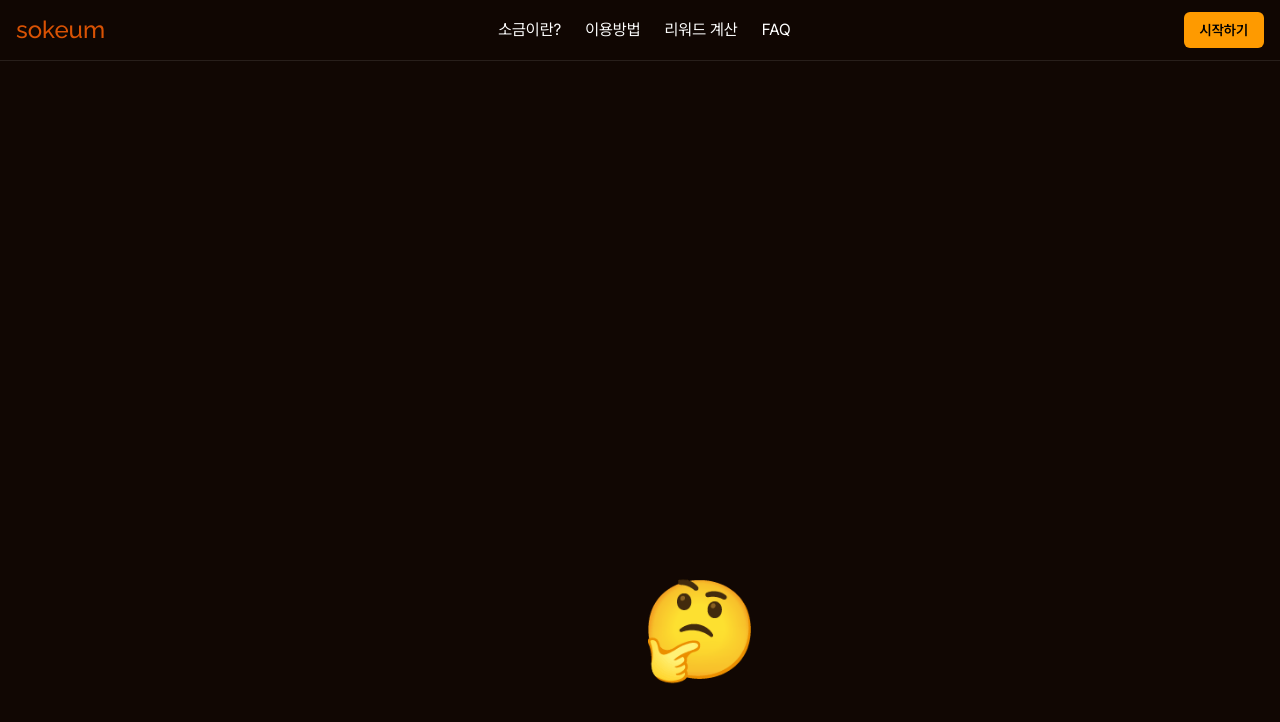
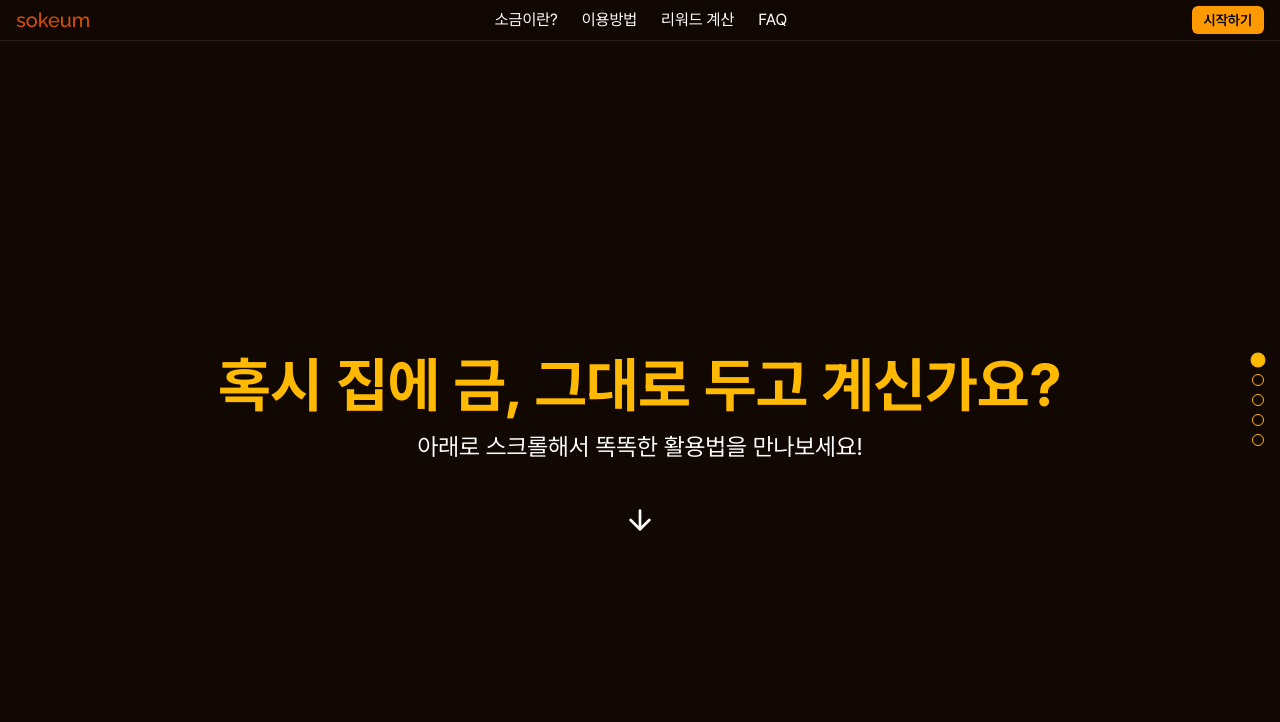
Before and after one commit to keumbang-dev/sokeum, a Next.js app: page /newone in a window 1280 px wide. Shown: the top 722 px of the page. Built offline with nearby package versions, Linux system fonts and the light colour scheme; no server answers.

Commit message:
페이지 구조 개선 및 스크롤 가이드 추가; 헤더 높이 조정 및 SokeumLogo 크기 변경, IntroScrollAnimation 컴포넌트의 애니메이션 조정

```diff
--- a/src/app/newone/components/Header.tsx
+++ b/src/app/newone/components/Header.tsx
@@ -6,9 +6,9 @@ export const Header = () => {
   // Simplified Header for this example - Adapt navigation if needed
   return (
     <header className="sticky top-0 z-50 w-full bg-[#110703]/90 backdrop-blur-md border-b border-white/10">
-      <div className="container mx-auto flex items-center justify-between h-15 px-4">
+      <div className="container mx-auto flex items-center justify-between h-10 px-4">
         {/* Placeholder Logo */}
-        <SokeumLogo size="small" />
+        <SokeumLogo size="xsmall" />
         <nav className="hidden md:flex items-center space-x-6">
           <a href="#section-benefits" className="text-white hover:text-amber-400 transition-colors">
             소금이란?
@@ -23,7 +23,7 @@ export const Header = () => {
             FAQ
           </a>
         </nav>
-        <button className="bg-amber-500 hover:bg-amber-600 text-black font-semibold py-2 px-4 rounded-md text-sm transition-colors">
+        <button className="bg-amber-500 hover:bg-amber-600 text-black font-semibold py-1 px-3 rounded-md text-sm transition-colors">
           시작하기
         </button>
       </div>
--- a/src/app/newone/components/IntroScrollAnimation.tsx
+++ b/src/app/newone/components/IntroScrollAnimation.tsx
@@ -2,12 +2,13 @@
 
 import React, { useRef } from "react";
 import { motion, useScroll, useTransform, MotionStyle } from "framer-motion";
+import { ArrowDown } from "lucide-react";
 
 // 말풍선 컴포넌트 (스타일링은 Tailwind 사용)
 const SpeechBubble = ({ text, style }: { text: string; style: MotionStyle }) => (
   <motion.div
     style={style}
-    className="absolute bg-white text-gray-800 p-4 md:p-8 rounded-lg shadow-md max-w-[200px] md:max-w-xs text-center text-base md:text-xl"
+    className="absolute bg-white text-gray-800 p-3 md:p-8 rounded-lg shadow-md max-w-[160px] md:max-w-xs text-center text-sm md:text-xl"
   >
     {text}
     {/* 꼬리 부분 (간단한 삼각형) */}
@@ -22,24 +23,37 @@ export const IntroScrollAnimation = () => {
     offset: ["start start", "end end"],
   });
 
-  // --- 애니메이션 단계별 설정 (0 ~ 1) ---
-  const characterXRange = [-1, 0.2, 0.4, 0.6, 0.7, 1]; // 캐릭터 X 위치 변경 시점
-  const bubble1Range = [0.05, 0.2]; // 말풍선 1 표시 구간
-  const bubble2Range = [0.25, 0.4]; // 말풍선 2 표시 구간
-  const bubble3Range = [0.45, 0.6]; // 말풍선 3 표시 구간
-  const popRange = [0.6, 0.65]; // 말풍선 터지는 구간
-  const finalRevealRange = [0.7, 0.9]; // 최종 메시지 표시 구간
-  const characterFadeOutRange = [0.8, 1]; // 캐릭터 사라지는 구간
+  // --- Initial Prompt Animation --- (Visible only at the very top)
+  const initialPromptOpacity = useTransform(scrollYProgress, [0, 0.02], [1, 0]);
+  const initialArrowY = useTransform(scrollYProgress, [0, 0.02], [0, -20]); // Move arrow up slightly on scroll
 
-  // 캐릭터 상태 (🤔 -> ✨)
-  const thinkingOpacity = useTransform(scrollYProgress, [0, 0.6, 0.65], [1, 1, 0]);
+  // --- Adjust existing animation ranges to start slightly later ---
+  const animationStartOffset = 0.05; // Start animations after a small scroll
+
+  const bubble1Range = [0.05, 0.2].map((p) => p * (1 - animationStartOffset) + animationStartOffset);
+  const bubble2Range = [0.25, 0.4].map((p) => p * (1 - animationStartOffset) + animationStartOffset);
+  const bubble3Range = [0.45, 0.6].map((p) => p * (1 - animationStartOffset) + animationStartOffset);
+  const popRange = [0.6, 0.65].map((p) => p * (1 - animationStartOffset) + animationStartOffset);
+  const finalRevealRange = [0.7, 0.9].map((p) => p * (1 - animationStartOffset) + animationStartOffset);
+  const characterFadeOutRange = [0.8, 1].map((p) => p * (1 - animationStartOffset) + animationStartOffset);
+
+  // --- Existing Animations (Outputs based on adjusted ranges) ---
+  // Ensure these start fading in AFTER the initial prompt fades out
+  const mainContentOpacity = useTransform(
+    scrollYProgress,
+    [0, animationStartOffset * 0.8, animationStartOffset],
+    [0, 0, 1]
+  );
+
+  // Character state (Fade in after prompt fades out)
+  const thinkingOpacity = useTransform(scrollYProgress, [animationStartOffset, popRange[0], popRange[1]], [1, 1, 0]);
   const ahaOpacity = useTransform(
     scrollYProgress,
-    [0.6, 0.65, characterFadeOutRange[0], characterFadeOutRange[1]],
+    [popRange[0], popRange[1], characterFadeOutRange[0], characterFadeOutRange[1]],
     [0, 1, 1, 0]
   );
 
-  // 말풍선 1 애니메이션
+  // Bubbles (Fade in after prompt fades out)
   const bubble1Opacity = useTransform(
     scrollYProgress,
     [bubble1Range[0] - 0.02, bubble1Range[0], bubble1Range[1], popRange[0]],
@@ -50,7 +64,7 @@ export const IntroScrollAnimation = () => {
     [bubble1Range[0] - 0.02, bubble1Range[0], popRange[0], popRange[1]],
     [0.5, 1, 1, 0]
   );
-  const bubble1Y = useTransform(scrollYProgress, [bubble1Range[0], bubble1Range[1]], ["-10%", "-15%"]); // 약간 위로 이동
+  const bubble1Y = useTransform(scrollYProgress, [bubble1Range[0], bubble1Range[1]], ["-10%", "-15%"]);
 
   // 말풍선 2 애니메이션
   const bubble2Opacity = useTransform(
@@ -78,7 +92,7 @@ export const IntroScrollAnimation = () => {
   );
   const bubble3Y = useTransform(scrollYProgress, [bubble3Range[0], bubble3Range[1]], ["-10%", "-15%"]);
 
-  // 최종 메시지 애니메이션
+  // Final message (Fade in based on adjusted range)
   const finalOpacity = useTransform(
     scrollYProgress,
     [finalRevealRange[0] - 0.05, finalRevealRange[0], finalRevealRange[1]],
@@ -86,49 +100,64 @@ export const IntroScrollAnimation = () => {
   );
   const finalScale = useTransform(scrollYProgress, [finalRevealRange[0] - 0.05, finalRevealRange[0]], [0.8, 1]);
 
-  // 배경 Opacity (기존 유지)
+  // Background Opacity (No change needed here usually)
   const backgroundOpacity = useTransform(scrollYProgress, [0, 0.9, 1], [1, 1, 0]);
 
   return (
     <div ref={targetRef} className="relative h-[900vh] w-full">
-      {" "}
-      {/* 높이 조절 */}
       <motion.div
         style={{ opacity: backgroundOpacity }}
-        className="sticky top-0 h-screen w-full overflow-hidden bg-[#110703] flex items-center justify-center"
+        className="sticky top-0 h-screen w-full overflow-hidden bg-[#110703] flex flex-col items-center justify-center"
       >
-        <div className="relative w-full h-full flex items-center justify-center">
-          {/* 캐릭터 */}
-          <motion.div className="absolute bottom-[35%] text-6xl md:text-8xl z-10">
-            <motion.span style={{ opacity: thinkingOpacity, position: "absolute", top: 0, left: 0 }}>🤔</motion.span>
+        {/* --- Initial Prompt Elements --- */}
+        <motion.div
+          style={{ opacity: initialPromptOpacity }}
+          className="absolute inset-0 flex flex-col items-center justify-center text-center z-20 pointer-events-none"
+        >
+          <h2 className="text-2xl md:text-6xl font-bold text-amber-400 mb-4">혹시 집에 금, 그대로 두고 계신가요?</h2>
+          <p className="text-base md:text-2xl text-white mb-8">아래로 스크롤해서 똑똑한 활용법을 만나보세요!</p>
+          <motion.div
+            style={{ y: initialArrowY }}
+            animate={{ y: [0, 10, 0] }} // Arrow bounce animation
+            transition={{ duration: 1.5, repeat: Infinity, ease: "easeInOut" }}
+          >
+            <ArrowDown className="w-8 h-8 text-white" />
+          </motion.div>
+        </motion.div>
+
+        {/* --- Main Animation Content (Fades in after scroll starts) --- */}
+        <motion.div
+          style={{ opacity: mainContentOpacity }} // Control overall opacity of the animation elements
+          className="relative w-full h-full flex items-center justify-center"
+        >
+          {/* Character */}
+          <motion.div className="absolute text-center bottom-[35%] text-6xl md:text-8xl z-10">
+            {/* Apply thinkingOpacity to the span directly */}
+            <motion.span style={{ opacity: thinkingOpacity }}>🤔</motion.span>
           </motion.div>
 
-          {/* 말풍선 1 */}
+          {/* Bubbles */}
           <SpeechBubble
             text="헤어졌는데 커플링 어쩌지.."
-            style={{ opacity: bubble1Opacity, scale: bubble1Scale, y: bubble1Y, x: "-60%", top: "35%" }}
+            style={{ opacity: bubble1Opacity, scale: bubble1Scale, y: bubble1Y, x: "-50%", top: "35%" }}
           />
-
-          {/* 말풍선 2 */}
           <SpeechBubble
             text="실물 금 투자를 해보고 싶은데.."
             style={{ opacity: bubble2Opacity, scale: bubble2Scale, y: bubble2Y, x: "0%", top: "30%" }}
           />
-
-          {/* 말풍선 3 */}
           <SpeechBubble
             text="집에 안 쓰는 귀금속이 있는데.."
-            style={{ opacity: bubble3Opacity, scale: bubble3Scale, y: bubble3Y, x: "60%", top: "35%" }}
+            style={{ opacity: bubble3Opacity, scale: bubble3Scale, y: bubble3Y, x: "50%", top: "35%" }}
           />
 
-          {/* 최종 메시지 */}
-          <motion.div style={{ opacity: finalOpacity, scale: finalScale }} className="absolute text-center px-8">
+          {/* Final Message */}
+          <motion.div style={{ opacity: finalOpacity, scale: finalScale }} className="absolute text-center px-8 z-10">
             <h1 className="text-4xl md:text-6xl lg:text-7xl font-bold text-white leading-tight bg-gradient-to-r from-amber-200 via-amber-400 to-amber-500 text-transparent bg-clip-text">
               소중한 당신의 금,
               <br /> 소금에 맡기세요
             </h1>
           </motion.div>
-        </div>
+        </motion.div>
       </motion.div>
     </div>
   );
--- /dev/null
+++ b/src/app/newone/components/ScrollGuide.tsx
@@ -0,0 +1,85 @@
+"use client";
+
+import React, { useState, useEffect, useCallback } from "react";
+
+interface Section {
+  id: string;
+  name: string;
+}
+
+interface ScrollGuideProps {
+  sections: Section[];
+}
+
+const ScrollGuide: React.FC<ScrollGuideProps> = ({ sections }) => {
+  const [activeSection, setActiveSection] = useState<string>(sections[0]?.id || "");
+
+  const handleScroll = useCallback(() => {
+    let currentSection = sections[0]?.id || "";
+    let minDistance = Infinity;
+
+    sections.forEach((section) => {
+      const element = document.getElementById(section.id);
+      if (element) {
+        const rect = element.getBoundingClientRect();
+        // Calculate the distance from the top of the viewport or center
+        // Element is considered active if its top is near the top of the viewport
+        const distance = Math.abs(rect.top);
+
+        // Or, consider active if the element takes up a significant portion of the viewport center
+        const viewportHeight = window.innerHeight;
+        const elementCenterY = rect.top + rect.height / 2;
+        const viewportCenterY = viewportHeight / 2;
+        const centerDistance = Math.abs(elementCenterY - viewportCenterY);
+
+        // Prioritize sections closest to the center, but also consider those near the top
+        // Adjust the weight or logic as needed
+        const effectiveDistance = Math.min(distance, centerDistance * 0.8); // Weight center proximity slightly more
+
+        if (rect.top <= viewportHeight * 0.5 && rect.bottom >= viewportHeight * 0.3) {
+          // Check if element is roughly in the middle part of the viewport
+          if (effectiveDistance < minDistance) {
+            minDistance = effectiveDistance;
+            currentSection = section.id;
+          }
+        }
+      }
+    });
+
+    setActiveSection(currentSection);
+  }, [sections]);
+
+  useEffect(() => {
+    window.addEventListener("scroll", handleScroll);
+    handleScroll(); // Initial check
+
+    return () => {
+      window.removeEventListener("scroll", handleScroll);
+    };
+  }, [handleScroll]);
+
+  const scrollToSection = (id: string) => {
+    const element = document.getElementById(id);
+    if (element) {
+      element.scrollIntoView({ behavior: "smooth", block: "start" });
+    }
+  };
+
+  return (
+    <div className="fixed right-4 top-1/2 transform -translate-y-1/2 z-50 hidden md:flex flex-col items-center space-y-2">
+      {sections.map((section) => (
+        <div key={section.id} className="relative flex items-center group">
+          <button
+            onClick={() => scrollToSection(section.id)}
+            className={`w-3 h-3 rounded-full border border-amber-400 transition-all duration-300 ease-in-out ${
+              activeSection === section.id ? "bg-amber-400 scale-125" : "bg-transparent hover:bg-amber-400/50"
+            }`}
+            aria-label={`Scroll to ${section.name}`}
+          />
+        </div>
+      ))}
+    </div>
+  );
+};
+
+export default ScrollGuide;
--- a/src/app/newone/page.tsx
+++ b/src/app/newone/page.tsx
@@ -31,14 +31,24 @@ import { Footer } from "@/app/newone/components/Footer";
 import ServiceIntroCard from "@/components/cards/ServiceIntroCard";
 import SokeumLogo from "@/components/ui/SokeumLogo";
 import ServiceInfo from "@/app/newone/components/ServiceInfo";
+import ScrollGuide from "@/app/newone/components/ScrollGuide";
 
 // --- Component Imports (Placeholders for actual components if separated) ---
 // import Header from '@/components/layout/Header'; // Assuming Header is adapted for this page or a new one is made
 // import Footer from '@/components/layout/Footer'; // Assuming Footer is adapted
 
+// Define sections for the guide
+const sections = [
+  { id: "intro", name: "인트로" },
+  { id: "benefits", name: "핵심 혜택" },
+  { id: "hero", name: "금고 보관" },
+  { id: "faq", name: "자주 묻는 질문" },
+  { id: "about", name: "서비스 소개" },
+];
+
 // --- Main Page Component ---
 export default function NewLandingPage() {
-  const [showTrustInfo, setShowTrustInfo] = useState(false);
+  // Removed useState for showTrustInfo as ServiceInfo component handles it now
 
   // SEO Metadata (Example - Needs refinement based on actual deployment)
   // Note: Metadata should ideally be defined outside the client component
@@ -72,19 +82,30 @@ export default function NewLandingPage() {
   */
 
   return (
-    <div className="bg-[#110703] text-white">
+    <div className="bg-[#110703] text-white relative">
       {/* <HomePageTracker /> */} {/* Include if needed */}
       <Header /> {/* Use adapted/new Header */}
+      <ScrollGuide sections={sections} />
+      <div id="intro">
         <IntroScrollAnimation />
+      </div>
       <main>
+        <div id="benefits">
           <BenefitsSection />
+        </div>
+        <div id="hero">
           <HeroSection />
           <HowItWorksSection />
           <RewardSimulatorSection />
           <TestimonialsSection />
+        </div>
+        <div id="faq">
           <FaqSection />
+        </div>
+        <div id="about">
           <ServiceInfo />
           <FinalCtaSection />
+        </div>
       </main>
       <Footer /> {/* Use adapted/new Footer */}
     </div>
--- a/src/components/ui/SokeumLogo.tsx
+++ b/src/components/ui/SokeumLogo.tsx
@@ -2,13 +2,14 @@ import React from "react";
 
 interface SokeumLogoProps {
   className?: string;
-  size?: "small" | "medium" | "large";
+  size?: "small" | "medium" | "large" | "xsmall";
   color?: string;
 }
 
 const SokeumLogo: React.FC<SokeumLogoProps> = ({ className = "", size = "medium", color = "#D95204" }) => {
   // 사이즈별 텍스트 크기 정의
   const sizeClasses = {
+    xsmall: "text-xl",
     small: "text-2xl",
     medium: "text-4xl",
     large: "text-[43px]",
```
Lines whose indentation alone changed are shown as unchanged.
